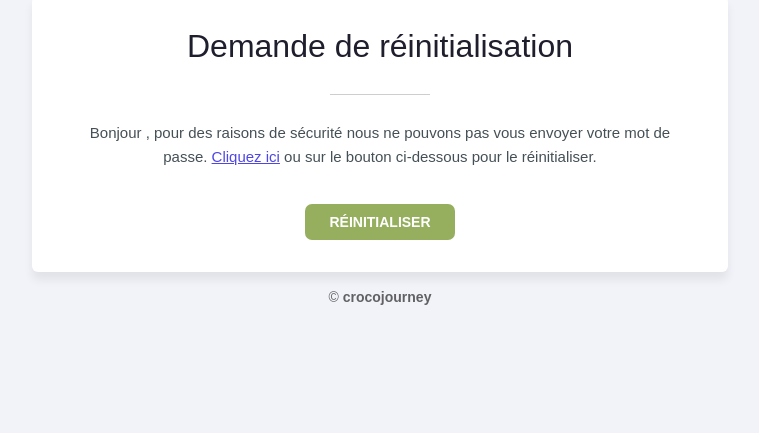
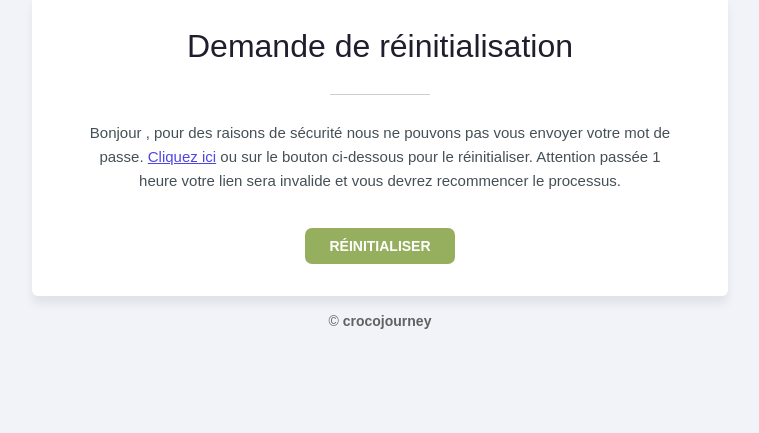
Before and after one commit to CrocoJourney/backend, a Python web app: template app/static/templates/reset.html in a window 1280 px wide. Shown: the part 210-643 px from the top of the page, without its empty margins (260-1019 px from the left). Run offline with Jinja, Linux system fonts and the light colour scheme; the template is opened without the code that fills it, so the values that code supplies are empty.

Commit message:
changement mail de reset
merci de verifier les fautes reverso est pas parfait

```diff
--- a/app/static/templates/reset.html
+++ b/app/static/templates/reset.html
@@ -28,6 +28,7 @@
             Bonjour <strong>{{PRENOM}} {{NOM}}</strong>, pour des raisons de sécurité nous ne pouvons pas vous envoyer
             votre mot de passe.
             <a href="{{URL}}" style="color: #4F46E5;">Cliquez ici</a> ou sur le bouton ci-dessous pour le réinitialiser.
+            Attention passée 1 heure votre lien sera invalide et vous devrez recommencer le processus.
         </p>
         <a href="{{URL}}"
             style="background:#96AF5F; text-decoration: none; font-weight: bold; margin-top: 35px; color:#fff; text-transform: uppercase; font-size: 14px; padding: 10px 24px; display: inline-block; border-radius: 0.5em;">Réinitialiser</a>
```
